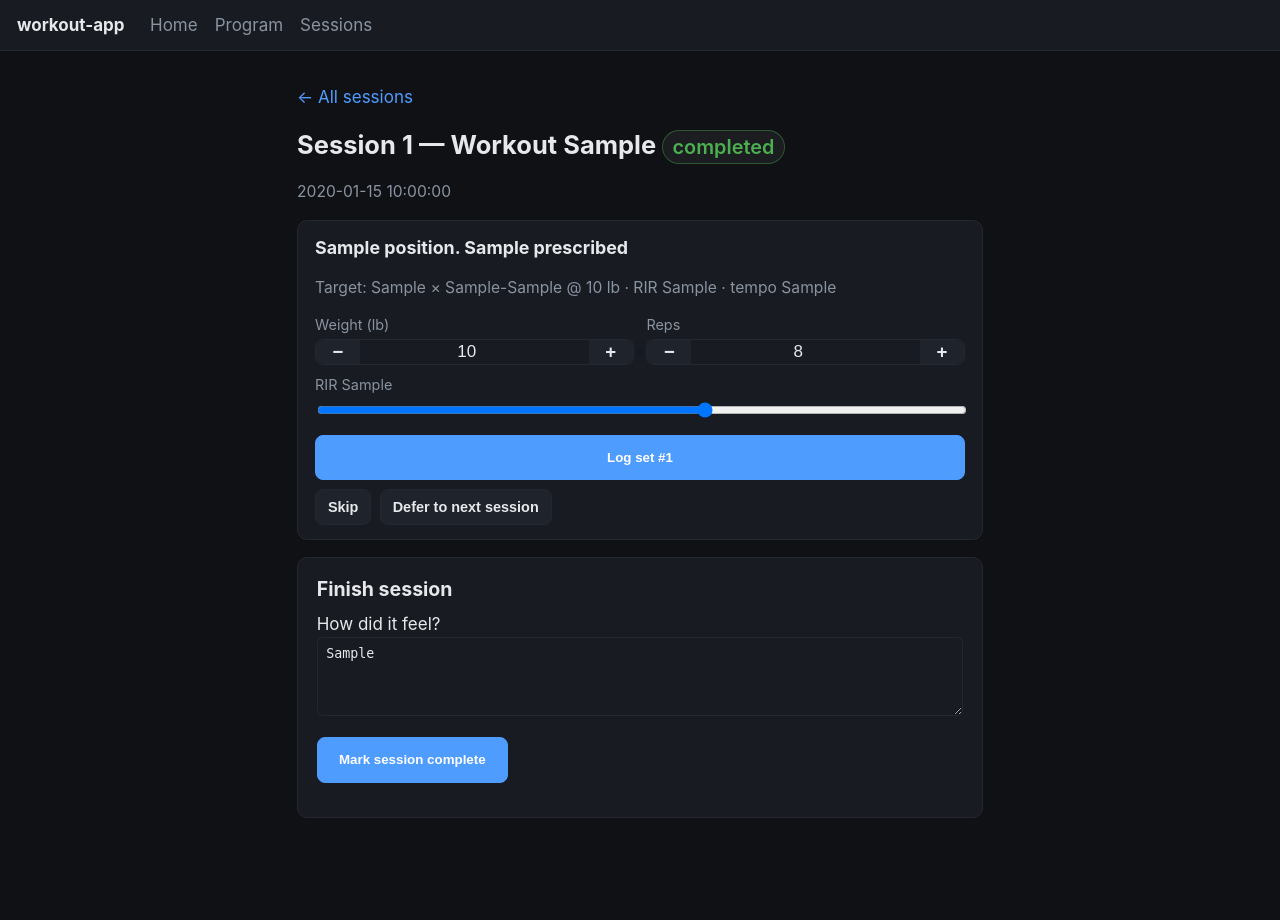
After one commit to bwolfe502/workout-app, a Flask app: template templates/session_live.html in a window 1280 px wide. The commit adds this page. Run offline with Flask 3, Linux system fonts and the light colour scheme; the template is opened without the code that fills it: most values are stand-ins (such as "Sample title", 1, 10 or a date in 2020).

Commit message:
feat: live session set entry with htmx, skip/defer, finish
/session/<id> now branches: planned/in_progress sessions render the
new live workout view (templates/session_live.html), completed/partial
sessions stay on the read-only detail from commit 3.

Live view per exercise:
- prescribed target line + chips for already-logged sets
- weight/reps stepper (2.5 lb steps for BB, 1 lb otherwise) + RIR slider
- htmx form posts to /session/<id>/exercise/<id>/set, server returns
  the refreshed _exercise_block.html partial that swaps in place
- defaults auto-fill from previous logged set, then prescription
- Skip / Defer buttons write a single status='skipped' or 'deferred'
  marker row (wiping any partial sets so the UI state stays consistent)

First htmx mutation flips the session's status from planned →
in_progress lazily — no separate "start" click. Finish-session
collects narrative text, classifies status as completed if every
prescribed row has at least one set row (any status), partial if any
exercise was untouched.

A floating rest-bar at the bottom of the page kicks off after each
set save (data-rest-trigger attr on the swapped block triggers a JS
afterSwap listener); 120s for compounds, 90s for accessories.

10 new tests cover log/skip/defer/finish behaviour + status
transitions + 404 paths. Full suite: 55 green. Smoke-tested
end-to-end against the live server: log set → finish → /sessions
shows partial → / picks Session 6 as the next session.

Co-Authored-By: Claude Opus 4.7 (1M context) <noreply@anthropic.com>

```diff
--- a/app.py
+++ b/app.py
@@ -3,8 +3,9 @@
 from __future__ import annotations
 
 import json
+from datetime import datetime
 
-from flask import Flask, abort, render_template
+from flask import Flask, abort, redirect, render_template, request, url_for
 
 import db
 import queries
@@ -22,6 +23,8 @@ def create_app(config: dict | None = None) -> Flask:
         format_reps=queries.format_reps,
         format_session_label=queries.format_session_label,
     )
+
+    # ---- read pages -------------------------------------------------------
 
     @app.get("/")
     def home():
@@ -52,7 +55,6 @@ def create_app(config: dict | None = None) -> Flask:
         prescribed_by_session: dict[int, list] = {}
         for s in sessions:
             prescribed_by_session[s["id"]] = queries.prescribed_for_session(conn, s["id"])
-        # Workout C template
         wc_row = conn.execute(
             "SELECT prescription_json FROM workout_templates WHERE letter = 'C'"
         ).fetchone()
@@ -73,6 +75,8 @@ def create_app(config: dict | None = None) -> Flask:
         rows = queries.all_sessions(conn, meso["id"]) if meso else []
         return render_template("sessions.html", sessions=rows)
 
+    # ---- live + read-only session detail ---------------------------------
+
     @app.get("/session/<int:session_id>")
     def session_detail(session_id: int):
         conn = db.get_conn()
@@ -81,12 +85,63 @@ def create_app(config: dict | None = None) -> Flask:
             abort(404)
         prescribed = queries.prescribed_for_session(conn, session_id)
         sets_by_prescribed = queries.sets_for_session(conn, session_id)
+        if sess["status"] in ("planned", "in_progress"):
+            return render_template(
+                "session_live.html",
+                sess=sess,
+                prescribed=prescribed,
+                sets_by_prescribed=sets_by_prescribed,
+            )
         return render_template(
             "session_detail.html",
             sess=sess,
             prescribed=prescribed,
             sets_by_prescribed=sets_by_prescribed,
         )
+
+    # ---- htmx mutations on the live view ---------------------------------
+
+    @app.post("/session/<int:session_id>/exercise/<int:prescribed_id>/set")
+    def log_set(session_id: int, prescribed_id: int):
+        return _swap_after_mutation(
+            session_id, prescribed_id, _do_log_set, just_logged=True
+        )
+
+    @app.post("/session/<int:session_id>/exercise/<int:prescribed_id>/skip")
+    def skip_exercise(session_id: int, prescribed_id: int):
+        return _swap_after_mutation(
+            session_id, prescribed_id, lambda c, p: _do_marker(c, p, "skipped")
+        )
+
+    @app.post("/session/<int:session_id>/exercise/<int:prescribed_id>/defer")
+    def defer_exercise(session_id: int, prescribed_id: int):
+        return _swap_after_mutation(
+            session_id, prescribed_id, lambda c, p: _do_marker(c, p, "deferred")
+        )
+
+    @app.post("/session/<int:session_id>/finish")
+    def finish_session(session_id: int):
+        conn = db.get_conn()
+        sess = queries.session_by_id(conn, session_id)
+        if sess is None:
+            abort(404)
+        narrative = request.form.get("narrative", "").strip()
+        # Status: completed if every prescribed exercise has a non-skipped/
+        # deferred marker or at least one completed set; partial otherwise.
+        prescribed = queries.prescribed_for_session(conn, session_id)
+        sets_by_prescribed = queries.sets_for_session(conn, session_id)
+        status = _classify_completion(prescribed, sets_by_prescribed)
+        conn.execute(
+            """
+            UPDATE sessions
+               SET completed_at = ?, status = ?, narrative_md = ?
+             WHERE id = ?
+            """,
+            (datetime.now().isoformat(timespec="seconds"), status,
+             narrative or None, session_id),
+        )
+        conn.commit()
+        return redirect(url_for("home"))
 
     @app.get("/healthz")
     def healthz():
@@ -95,6 +150,132 @@ def create_app(config: dict | None = None) -> Flask:
     return app
 
 
+# ---- helpers --------------------------------------------------------------
+
+
+def _swap_after_mutation(session_id, prescribed_id, action, *, just_logged=False):
+    conn = db.get_conn()
+    sess = queries.session_by_id(conn, session_id)
+    if sess is None:
+        abort(404)
+    prescribed = _prescribed_by_id(conn, prescribed_id)
+    if prescribed is None or prescribed["session_id"] != session_id:
+        abort(404)
+    # Lazy transition: planned → in_progress on first action.
+    if sess["status"] == "planned":
+        conn.execute(
+            "UPDATE sessions SET status = 'in_progress' WHERE id = ?",
+            (session_id,),
+        )
+    action(conn, prescribed_id)
+    conn.commit()
+    # Re-fetch + re-render the exercise block partial.
+    refreshed = _prescribed_for_block(conn, prescribed_id)
+    sets_by_prescribed = queries.sets_for_session(conn, session_id)
+    sess = queries.session_by_id(conn, session_id)
+    return render_template(
+        "_exercise_block.html",
+        p=refreshed,
+        sess=sess,
+        sets_by_prescribed=sets_by_prescribed,
+        just_logged=just_logged,
+    )
+
+
+def _do_log_set(conn, prescribed_id):
+    weight = _to_float(request.form.get("weight"))
+    reps = _to_int(request.form.get("reps"))
+    rir = _to_int(request.form.get("rir"))
+    notes = request.form.get("notes") or None
+    next_n = (conn.execute(
+        "SELECT count(*) FROM sets WHERE prescribed_id = ? AND status = 'completed'",
+        (prescribed_id,),
+    ).fetchone()[0] or 0) + 1
+    conn.execute(
+        """
+        INSERT INTO sets
+            (prescribed_id, set_number, reps_actual, weight_actual,
+             rir_actual, status, notes, logged_at)
+        VALUES (?, ?, ?, ?, ?, 'completed', ?, ?)
+        """,
+        (prescribed_id, next_n, reps, weight, rir, notes,
+         datetime.now().isoformat(timespec="seconds")),
+    )
+
+
+def _do_marker(conn, prescribed_id, status):
+    """Skip/defer the whole exercise. Wipes any partial sets & writes one marker row."""
+    conn.execute("DELETE FROM sets WHERE prescribed_id = ?", (prescribed_id,))
+    conn.execute(
+        """
+        INSERT INTO sets (prescribed_id, set_number, status, logged_at)
+        VALUES (?, 1, ?, ?)
+        """,
+        (prescribed_id, status, datetime.now().isoformat(timespec="seconds")),
+    )
+
+
+def _prescribed_by_id(conn, prescribed_id):
+    return conn.execute(
+        "SELECT * FROM prescribed WHERE id = ?", (prescribed_id,)
+    ).fetchone()
+
+
+def _prescribed_for_block(conn, prescribed_id):
+    """Same shape as queries.prescribed_for_session() rows, single id."""
+    return conn.execute(
+        """
+        SELECT p.id          AS prescribed_id,
+               p.position    AS position,
+               p.sets_planned, p.rep_low, p.rep_high,
+               p.weight_lb, p.rir_target, p.notes AS prescribed_notes,
+               e.id          AS exercise_id,
+               e.name        AS exercise_name,
+               e.notation    AS notation,
+               e.is_bodyweight AS is_bodyweight,
+               e.default_tempo,
+               e.primary_muscles
+          FROM prescribed p
+          JOIN exercises e ON e.id = p.exercise_id
+         WHERE p.id = ?
+        """,
+        (prescribed_id,),
+    ).fetchone()
+
+
+def _classify_completion(prescribed_rows, sets_by_prescribed) -> str:
+    """Return 'completed' if every exercise has at least one logged set
+    (regardless of status), 'partial' if any exercise has zero rows."""
+    if not prescribed_rows:
+        return "partial"
+    has_partial_gap = False
+    for p in prescribed_rows:
+        rows = sets_by_prescribed.get(p["prescribed_id"], [])
+        if not rows:
+            has_partial_gap = True
+            break
+        # If marker is skipped/deferred, that still counts as "addressed"
+    return "partial" if has_partial_gap else "completed"
+
+
+def _to_float(s):
+    if s is None or s == "":
+        return None
+    try:
+        return float(s)
+    except ValueError:
+        return None
+
+
+def _to_int(s):
+    if s is None or s == "":
+        return None
+    try:
+        return int(float(s))
+    except ValueError:
+        return None
+
+
 app = create_app()
 
 
--- /dev/null
+++ b/static/app.js
@@ -0,0 +1,91 @@
+// Live-session helpers: rest timer + step buttons.
+//
+// The rest timer is intentionally simple — kicks off after every set save and
+// counts down in the topbar. No persistence; refresh resets it. Phase 5 will
+// move to a service worker if gym-wifi gets flaky.
+
+(function () {
+  const REST_DEFAULT_SECONDS = 120; // 2 min — overridden per-exercise via data attr
+
+  let restInterval = null;
+  let restRemaining = 0;
+
+  function ensureRestBar() {
+    let bar = document.getElementById("rest-bar");
+    if (bar) return bar;
+    bar = document.createElement("div");
+    bar.id = "rest-bar";
+    bar.className = "rest-bar hidden";
+    bar.innerHTML = `
+      <span class="rest-label">Rest</span>
+      <span class="rest-time" id="rest-time">0:00</span>
+      <button type="button" class="rest-skip" id="rest-skip">Skip</button>
+    `;
+    document.body.appendChild(bar);
+    bar.querySelector("#rest-skip").addEventListener("click", stopRest);
+    return bar;
+  }
+
+  function fmt(secs) {
+    const m = Math.floor(secs / 60);
+    const s = secs % 60;
+    return `${m}:${s.toString().padStart(2, "0")}`;
+  }
+
+  function tick() {
+    restRemaining -= 1;
+    if (restRemaining <= 0) {
+      stopRest();
+      return;
+    }
+    const el = document.getElementById("rest-time");
+    if (el) el.textContent = fmt(restRemaining);
+  }
+
+  function startRest(seconds) {
+    stopRest();
+    const bar = ensureRestBar();
+    bar.classList.remove("hidden");
+    restRemaining = seconds || REST_DEFAULT_SECONDS;
+    document.getElementById("rest-time").textContent = fmt(restRemaining);
+    restInterval = window.setInterval(tick, 1000);
+  }
+
+  function stopRest() {
+    if (restInterval) {
+      window.clearInterval(restInterval);
+      restInterval = null;
+    }
+    const bar = document.getElementById("rest-bar");
+    if (bar) bar.classList.add("hidden");
+  }
+
+  // Listen for htmx swap completion. The server includes a
+  // `data-rest-seconds` attr on the swapped exercise block when the swap
+  // followed a successful set save.
+  document.addEventListener("htmx:afterSwap", (evt) => {
+    const target = evt.target;
+    if (!target) return;
+    const rest = target.querySelector("[data-rest-trigger]");
+    if (rest) {
+      const secs = parseInt(rest.dataset.restSeconds, 10) || REST_DEFAULT_SECONDS;
+      startRest(secs);
+    }
+  });
+
+  // Step buttons for weight/reps inputs (delegated; works after htmx swaps).
+  document.addEventListener("click", (evt) => {
+    const btn = evt.target.closest("[data-step]");
+    if (!btn) return;
+    evt.preventDefault();
+    const inputId = btn.dataset.target;
+    const step = parseFloat(btn.dataset.step);
+    const input = document.getElementById(inputId);
+    if (!input) return;
+    const cur = parseFloat(input.value) || 0;
+    const next = Math.max(0, cur + step);
+    // Format: integer if step is integer, else 1 decimal
+    input.value = Number.isInteger(step) ? String(Math.round(next)) : next.toFixed(1);
+    input.dispatchEvent(new Event("input", { bubbles: true }));
+  });
+})();
--- a/static/style.css
+++ b/static/style.css
@@ -183,6 +183,121 @@ details.card > summary {
 details.card > summary::-webkit-details-marker { display: none; }
 details.card[open] > summary { margin-bottom: 0.75rem; }
 
+/* --- live session view --- */
+
+.exercise-block {
+  background: var(--card);
+  border: 1px solid var(--border);
+  border-radius: 10px;
+  padding: 0.85rem 1rem;
+  margin: 0.85rem 0;
+}
+.exercise-block h3 {
+  margin: 0 0 0.4rem;
+  font-size: 1.05rem;
+  display: flex;
+  align-items: baseline;
+  gap: 0.5rem;
+  flex-wrap: wrap;
+}
+.exercise-block .target { color: var(--muted); font-size: 0.92em; }
+.exercise-block .sets-logged {
+  margin: 0.5rem 0 0.75rem;
+  display: flex;
+  flex-wrap: wrap;
+  gap: 0.4rem;
+}
+.exercise-block .set-chip {
+  background: rgba(76, 175, 80, 0.12);
+  border: 1px solid rgba(76, 175, 80, 0.4);
+  color: var(--status-completed);
+  padding: 0.25rem 0.55rem;
+  border-radius: 6px;
+  font-size: 0.85em;
+  white-space: nowrap;
+}
+.exercise-block .set-chip.skipped { color: var(--status-skipped); border-color: rgba(158,158,158,0.4); background: rgba(158,158,158,0.08); }
+.exercise-block .set-chip.deferred { color: var(--status-deferred); border-color: rgba(186,104,200,0.4); background: rgba(186,104,200,0.08); }
+
+.set-form {
+  display: grid;
+  grid-template-columns: 1fr 1fr;
+  gap: 0.6rem 0.75rem;
+  align-items: end;
+}
+.set-form label { display: block; font-size: 0.85em; color: var(--muted); margin-bottom: 0.2rem; }
+.set-form .stepper {
+  display: flex;
+  align-items: stretch;
+  border: 1px solid var(--border);
+  border-radius: 8px;
+  overflow: hidden;
+}
+.set-form .stepper button {
+  background: var(--card-hover);
+  border: none;
+  color: var(--text);
+  font-size: 1.1rem;
+  font-weight: 700;
+  width: 44px;
+  cursor: pointer;
+}
+.set-form .stepper button:hover { background: #2a313a; }
+.set-form .stepper input {
+  flex: 1;
+  background: transparent;
+  border: none;
+  color: var(--text);
+  font-size: 1rem;
+  text-align: center;
+  min-width: 0;
+}
+.set-form input[type="range"] { width: 100%; }
+.set-form .rir-row { grid-column: 1 / -1; }
+.set-form .submit-row { grid-column: 1 / -1; display: flex; gap: 0.5rem; flex-wrap: wrap; }
+.set-form .submit-row button { flex: 1 1 auto; min-width: 120px; }
+
+.action-row {
+  display: flex;
+  gap: 0.5rem;
+  flex-wrap: wrap;
+  margin-top: 0.5rem;
+}
+.action-row form { margin: 0; }
+.action-row .btn-secondary {
+  font-size: 0.85em;
+  padding: 0.45rem 0.7rem;
+  min-height: 36px;
+}
+
+.exercise-block.skipped, .exercise-block.deferred {
+  opacity: 0.65;
+}
+
+.rest-bar {
+  position: fixed;
+  bottom: 0; left: 0; right: 0;
+  background: var(--accent);
+  color: var(--accent-fg);
+  padding: 0.7rem 1rem;
+  display: flex;
+  align-items: center;
+  gap: 0.85rem;
+  font-weight: 600;
+  z-index: 20;
+}
+.rest-bar.hidden { display: none; }
+.rest-bar .rest-time { font-variant-numeric: tabular-nums; font-size: 1.15rem; }
+.rest-bar .rest-skip {
+  margin-left: auto;
+  background: rgba(0,0,0,0.2);
+  border: none;
+  color: white;
+  padding: 0.4rem 0.85rem;
+  border-radius: 6px;
+  cursor: pointer;
+}
+
 /* --- responsive tweaks --- */
 
 @media (max-width: 480px) {
--- /dev/null
+++ b/templates/_exercise_block.html
@@ -0,0 +1,101 @@
+{# Renders one exercise's full state for the live view.
+
+   Variables:
+     p                 — prescribed row (joined with exercises)
+     sess              — session row
+     sets_by_prescribed (optional) — {prescribed_id: [set_rows]} from server
+     just_logged       (optional bool) — set when the swap should kick the rest timer
+
+   Used both as a stand-alone partial (htmx swap target) and as an iteration
+   item inside session_live.html.
+#}
+{% set existing = (sets_by_prescribed.get(p.prescribed_id, []) if sets_by_prescribed else []) %}
+{% set non_status_sets = existing|selectattr('status', 'equalto', 'completed')|list %}
+{% set last_set = non_status_sets[-1] if non_status_sets else None %}
+{% set marker_set = existing[0] if existing and existing[0].status in ('skipped', 'deferred') else None %}
+{% set next_set_number = (existing|selectattr('status', 'equalto', 'completed')|list|length) + 1 %}
+{# Defaults: previous set's actual values, fallback to prescription. #}
+{% set default_weight = (last_set.weight_actual if last_set and last_set.weight_actual is not none
+                          else (p.weight_lb if p.weight_lb is not none else 0)) %}
+{% set default_reps = (last_set.reps_actual if last_set and last_set.reps_actual
+                        else (p.rep_low or 8)) %}
+{% set default_rir = (last_set.rir_actual if last_set and last_set.rir_actual is not none
+                       else (p.rir_target if p.rir_target is not none else 2)) %}
+{# 2.5 lb steps for BB lifts, 1 lb for everything else. Bodyweight = no step. #}
+{% set step = 2.5 if 'BB' in p.exercise_name or 'Barbell' in p.exercise_name else 1 %}
+{% set rest_seconds = 120 if (p.position is defined and p.position <= 3) else 90 %}
+
+<div id="exercise-block-{{ p.prescribed_id }}"
+     class="exercise-block {{ marker_set.status if marker_set else '' }}"
+     {% if just_logged %}data-rest-trigger data-rest-seconds="{{ rest_seconds }}"{% endif %}>
+
+  <h3>
+    <span>{{ p.position }}. {{ p.exercise_name }}</span>
+    {% if marker_set %}
+      <span class="status status-{{ marker_set.status }}">{{ marker_set.status }}</span>
+    {% endif %}
+  </h3>
+
+  <p class="target">
+    Target: {{ p.sets_planned }} × {{ format_reps(p) }} @ {{ format_weight(p) }}
+    {% if p.rir_target is not none %}· RIR {{ p.rir_target }}{% endif %}
+    {% if p.default_tempo %}· tempo {{ p.default_tempo }}{% endif %}
+  </p>
+
+  {% if non_status_sets %}
+    <div class="sets-logged">
+      {% for s in non_status_sets %}
+        <span class="set-chip">
+          #{{ s.set_number }}: {{ s.reps_actual }} ×
+          {% if s.weight_actual is not none %}{{ '%g' % s.weight_actual }} lb{% else %}BW{% endif %}
+          {% if s.rir_actual is not none %}@RIR{{ s.rir_actual }}{% endif %}
+        </span>
+      {% endfor %}
+    </div>
+  {% endif %}
+
+  {% if not marker_set %}
+    <form class="set-form"
+          hx-post="{{ url_for('log_set', session_id=sess.id, prescribed_id=p.prescribed_id) }}"
+          hx-target="#exercise-block-{{ p.prescribed_id }}"
+          hx-swap="outerHTML">
+      <div>
+        <label>Weight (lb){% if p.notation == 'per_hand' %} /hand{% endif %}</label>
+        <div class="stepper">
+          <button type="button" data-step="{{ -step }}" data-target="weight-{{ p.prescribed_id }}">−</button>
+          <input id="weight-{{ p.prescribed_id }}" name="weight" type="number"
+                 step="{{ step }}" min="0" inputmode="decimal" value="{{ default_weight }}">
+          <button type="button" data-step="{{ step }}" data-target="weight-{{ p.prescribed_id }}">+</button>
+        </div>
+      </div>
+      <div>
+        <label>Reps</label>
+        <div class="stepper">
+          <button type="button" data-step="-1" data-target="reps-{{ p.prescribed_id }}">−</button>
+          <input id="reps-{{ p.prescribed_id }}" name="reps" type="number"
+                 step="1" min="0" inputmode="numeric" value="{{ default_reps }}">
+          <button type="button" data-step="1" data-target="reps-{{ p.prescribed_id }}">+</button>
+        </div>
+      </div>
+      <div class="rir-row">
+        <label>RIR <output id="rir-out-{{ p.prescribed_id }}">{{ default_rir }}</output></label>
+        <input type="range" name="rir" min="0" max="5" step="1" value="{{ default_rir }}"
+               oninput="document.getElementById('rir-out-{{ p.prescribed_id }}').textContent = this.value">
+      </div>
+      <div class="submit-row">
+        <button type="submit" class="btn btn-primary">Log set #{{ next_set_number }}</button>
+      </div>
+    </form>
+
+    <div class="action-row">
+      <form hx-post="{{ url_for('skip_exercise', session_id=sess.id, prescribed_id=p.prescribed_id) }}"
+            hx-target="#exercise-block-{{ p.prescribed_id }}" hx-swap="outerHTML">
+        <button class="btn btn-secondary" type="submit">Skip</button>
+      </form>
+      <form hx-post="{{ url_for('defer_exercise', session_id=sess.id, prescribed_id=p.prescribed_id) }}"
+            hx-target="#exercise-block-{{ p.prescribed_id }}" hx-swap="outerHTML">
+        <button class="btn btn-secondary" type="submit">Defer to next session</button>
+      </form>
+    </div>
+  {% endif %}
+</div>
--- a/templates/base.html
+++ b/templates/base.html
@@ -6,6 +6,8 @@
   <meta name="theme-color" content="#0f1115">
   <title>{% block title %}workout-app{% endblock %}</title>
   <link rel="stylesheet" href="{{ url_for('static', filename='style.css') }}">
+  <script src="https://unpkg.com/htmx.org@2.0.4" defer></script>
+  <script src="{{ url_for('static', filename='app.js') }}" defer></script>
 </head>
 <body>
   <header class="topbar">
--- /dev/null
+++ b/templates/session_live.html
@@ -0,0 +1,32 @@
+{% extends "base.html" %}
+{% block title %}Session {{ sess.day_number }} live — workout-app{% endblock %}
+
+{% block content %}
+<p><a href="{{ url_for('sessions') }}">← All sessions</a></p>
+
+<h1>
+  {{ format_session_label(sess) }}
+  <span class="status status-{{ sess.status }}">{{ sess.status }}</span>
+</h1>
+<p class="muted">{{ sess.planned_date or '' }}</p>
+
+{% if not prescribed %}
+  <p class="muted">No prescribed exercises on file.</p>
+{% endif %}
+
+{% for p in prescribed %}
+  {% include "_exercise_block.html" %}
+{% endfor %}
+
+{% if prescribed %}
+  <form action="{{ url_for('finish_session', session_id=sess.id) }}" method="post" class="card">
+    <h2>Finish session</h2>
+    <label for="narrative">How did it feel?</label>
+    <textarea id="narrative" name="narrative" rows="4" placeholder="Notes on form, pain, energy, anything to flag…"
+              style="width:100%;background:transparent;color:var(--text);border:1px solid var(--border);border-radius:6px;padding:0.5rem;">{{ sess.narrative_md or '' }}</textarea>
+    <p style="margin-top:0.85rem;">
+      <button type="submit" class="btn btn-primary">Mark session complete</button>
+    </p>
+  </form>
+{% endif %}
+{% endblock %}
```
Also changed, not shown: tests/test_live.py (added, +200 -0 lines).
